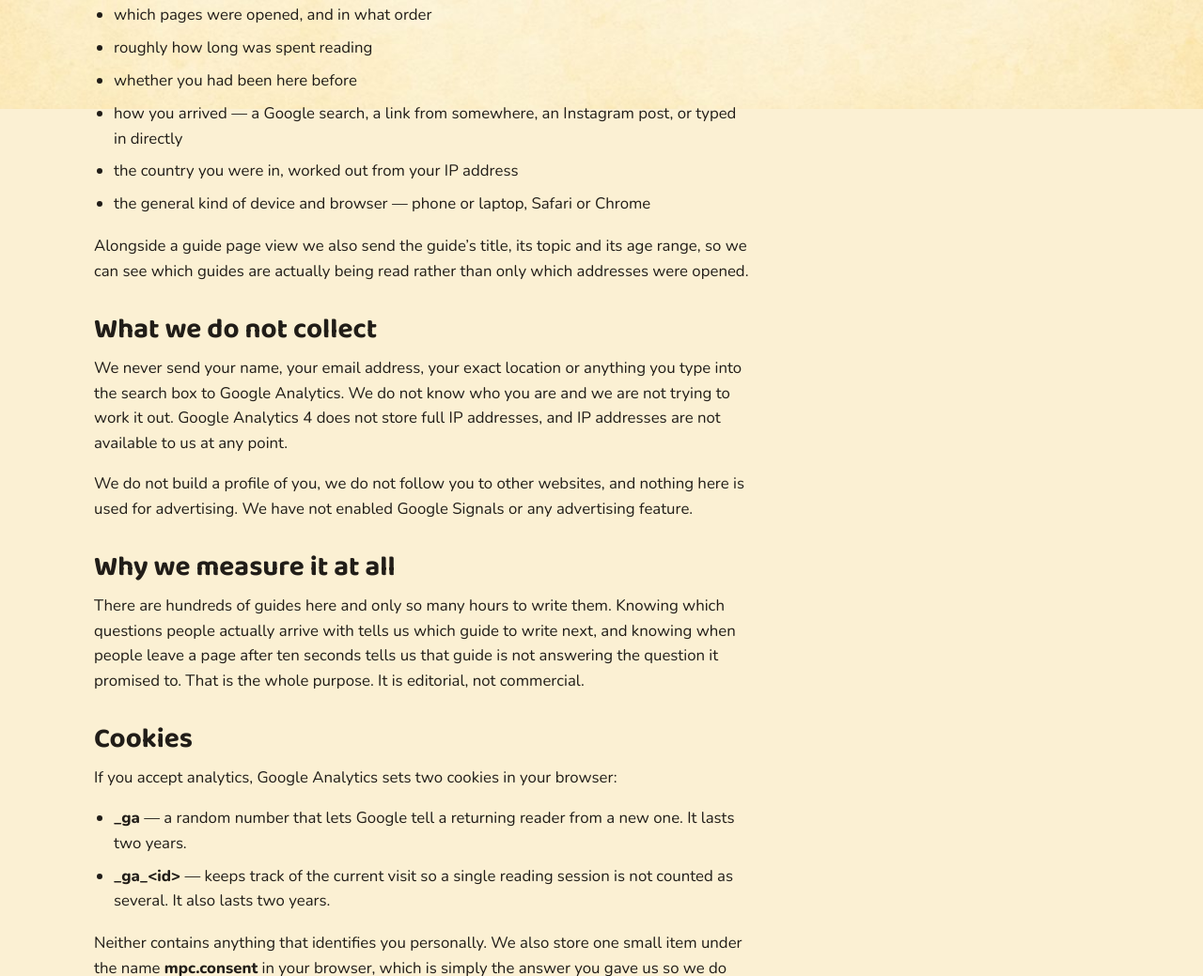
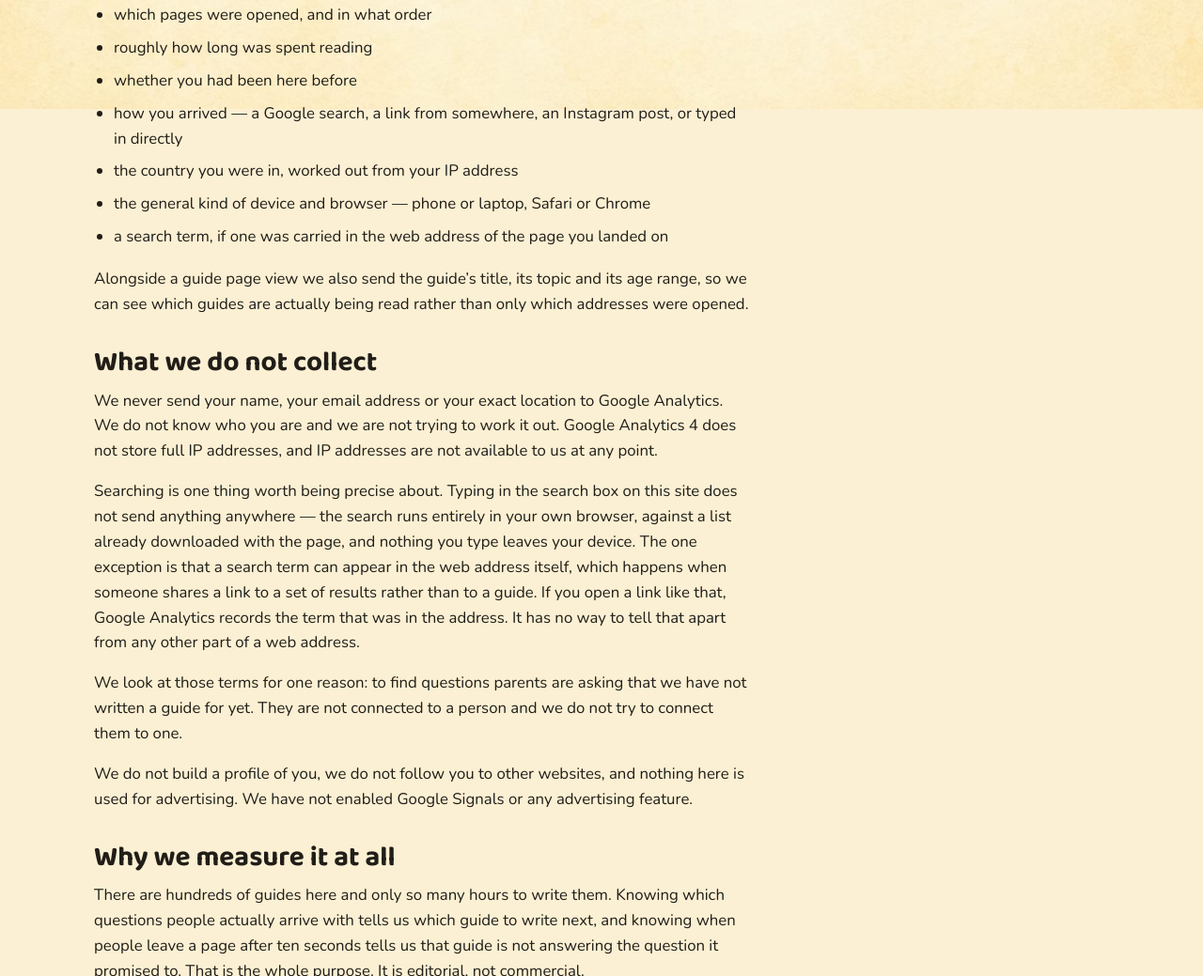
Before and after one commit to amircmahtani-design/messyparents, a website: page privacy.html in a window 1280 px wide. Shown: the part 684-1723 px from the top of the page at 94% size. Drawn offline with Linux system fonts and the light colour scheme.

Commit message:
Add files via upload

```diff
--- a/privacy.html
+++ b/privacy.html
@@ -65,14 +65,25 @@
         <li>how you arrived &mdash; a Google search, a link from somewhere, an Instagram post, or typed in directly</li>
         <li>the country you were in, worked out from your IP address</li>
         <li>the general kind of device and browser &mdash; phone or laptop, Safari or Chrome</li>
+        <li>a search term, if one was carried in the web address of the page you landed on</li>
       </ul>
       <p>Alongside a guide page view we also send the guide&rsquo;s title, its topic and its age range, so we can see
       which guides are actually being read rather than only which addresses were opened.</p>
 
       <h2>What we do not collect</h2>
-      <p>We never send your name, your email address, your exact location or anything you type into the search box to
-      Google Analytics. We do not know who you are and we are not trying to work it out. Google Analytics 4 does not
-      store full IP addresses, and IP addresses are not available to us at any point.</p>
+      <p>We never send your name, your email address or your exact location to Google Analytics. We do not know who
+      you are and we are not trying to work it out. Google Analytics 4 does not store full IP addresses, and IP
+      addresses are not available to us at any point.</p>
+
+      <p>Searching is one thing worth being precise about. Typing in the search box on this site does not send
+      anything anywhere &mdash; the search runs entirely in your own browser, against a list already downloaded with
+      the page, and nothing you type leaves your device. The one exception is that a search term can appear in the
+      web address itself, which happens when someone shares a link to a set of results rather than to a guide. If you
+      open a link like that, Google Analytics records the term that was in the address. It has no way to tell that
+      apart from any other part of a web address.</p>
+
+      <p>We look at those terms for one reason: to find questions parents are asking that we have not written a
+      guide for yet. They are not connected to a person and we do not try to connect them to one.</p>
       <p>We do not build a profile of you, we do not follow you to other websites, and nothing here is used for
       advertising. We have not enabled Google Signals or any advertising feature.</p>
 
```
Also changed, not shown: ANALYTICS-README.md (+21 -0 lines).
